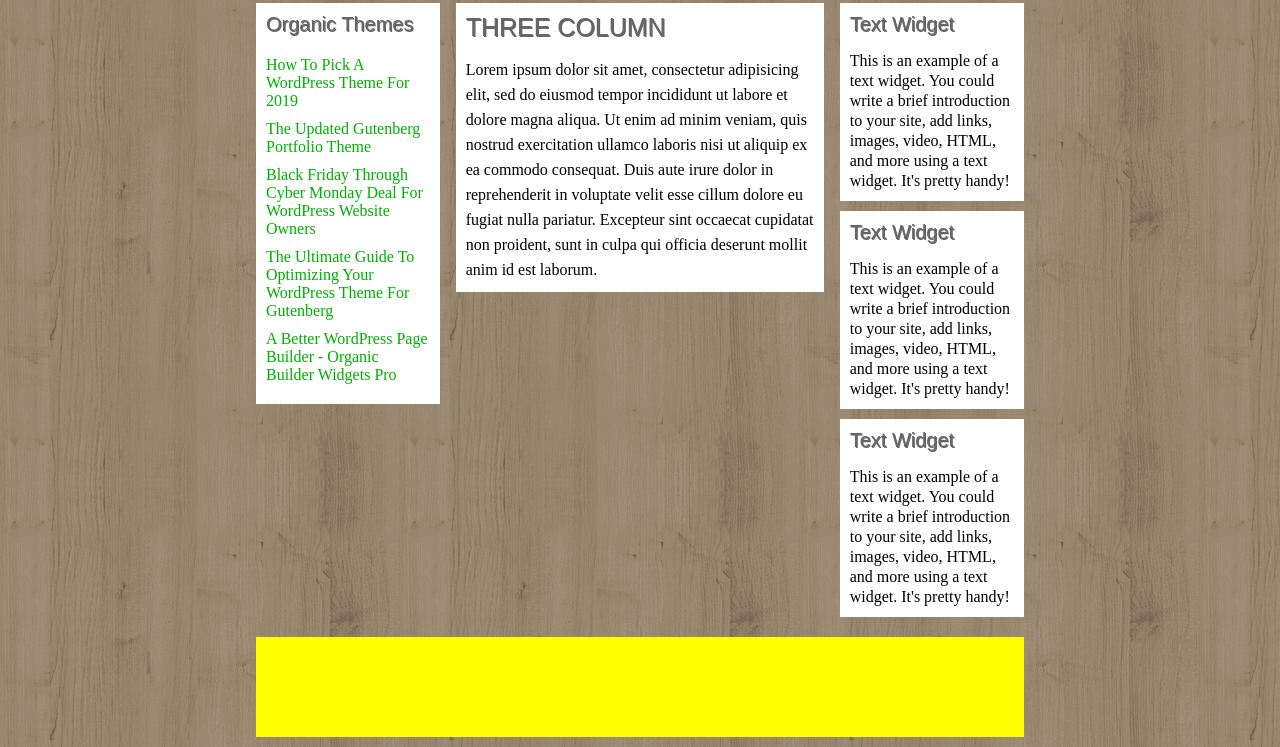
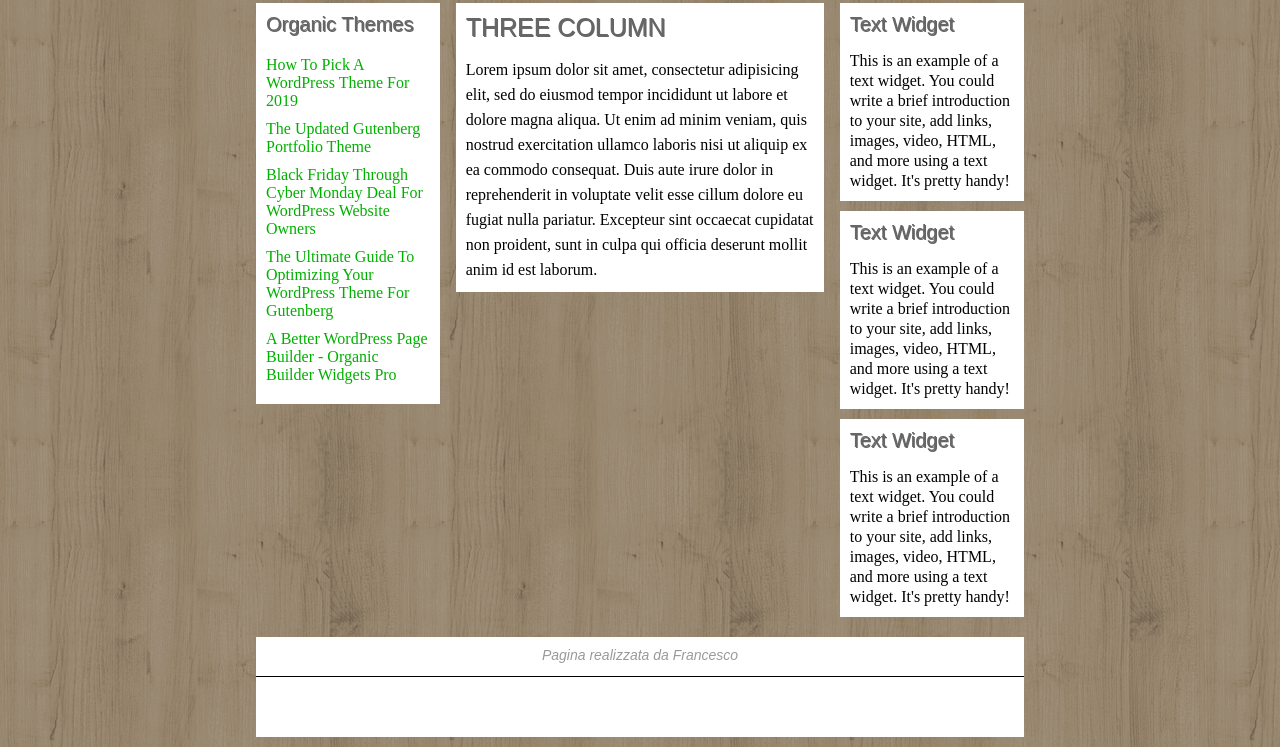
Before and after one commit to francescobiava/htmlcss-wp, a plain HTML site: page index.html in a window 1280 px wide. Shown: the part 317-1064 px from the top of the page. Drawn offline with Linux system fonts and the light colour scheme.

Commit message:
inserita sezione copyright nel footer

```diff
--- a/assets/css/style.css
+++ b/assets/css/style.css
@@ -133,10 +133,20 @@ main:after {
 /* struttura footer */
 footer {
     margin: 10px 20%;
-    width: auto;
 }
 
 .bottom {
     height: 100px;
-    background-color: #FFFF00;
+    background-color: #fff;
 }
+
+.copyright {
+    height: 40px;
+    padding: 10px;
+    font-family: Arial;
+    font-size: 14px;
+    font-style: italic;
+    color: rgba(0, 0, 0, 0.4);
+    border-bottom: 1px solid #000;
+    text-align: center;
+}
--- a/index.html
+++ b/index.html
@@ -48,7 +48,9 @@
     </main>
     <!-- footer -->
     <footer>
-        <div class="bottom"></div>
+        <div class="bottom">
+            <div class="copyright">Pagina realizzata da Francesco</div>
+        </div>
     </footer>
 </body>
 </html>
```
